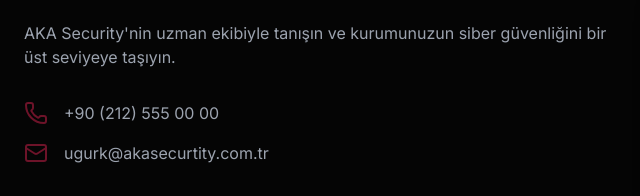
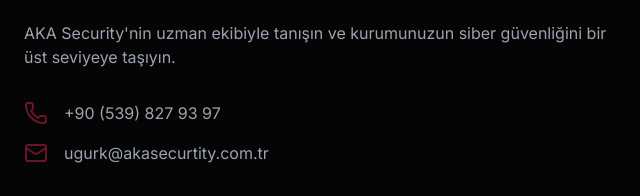
Before and after one commit to ugurkarakoc1/aka-sec-web, a website: page hizmetler/red-teaming.html in a window 1280 px wide. Shown: the part 3062-3258 px from the top of the page, 0-640 px from the left. Drawn offline with nearby package versions, Linux system fonts and the light colour scheme.

Commit message:
Update red-teaming.html

```diff
--- a/hizmetler/red-teaming.html
+++ b/hizmetler/red-teaming.html
@@ -292,7 +292,7 @@
                     <div class="space-y-4">
                         <div class="flex items-center gap-4 text-gray-400">
                             <i data-lucide="phone" class="text-maroon"></i>
-                            <span>+90 (212) 555 00 00</span>
+                            <span>+90 (539) 827 93 97</span>
                         </div>
                         <div class="flex items-center gap-4 text-gray-400">
                             <i data-lucide="mail" class="text-maroon"></i>
```
